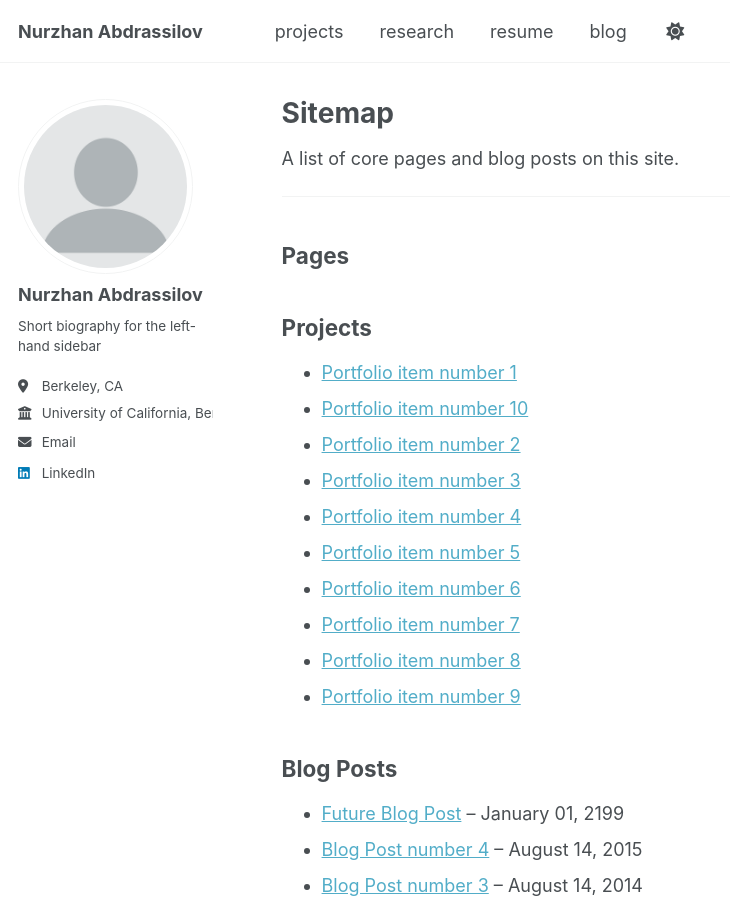
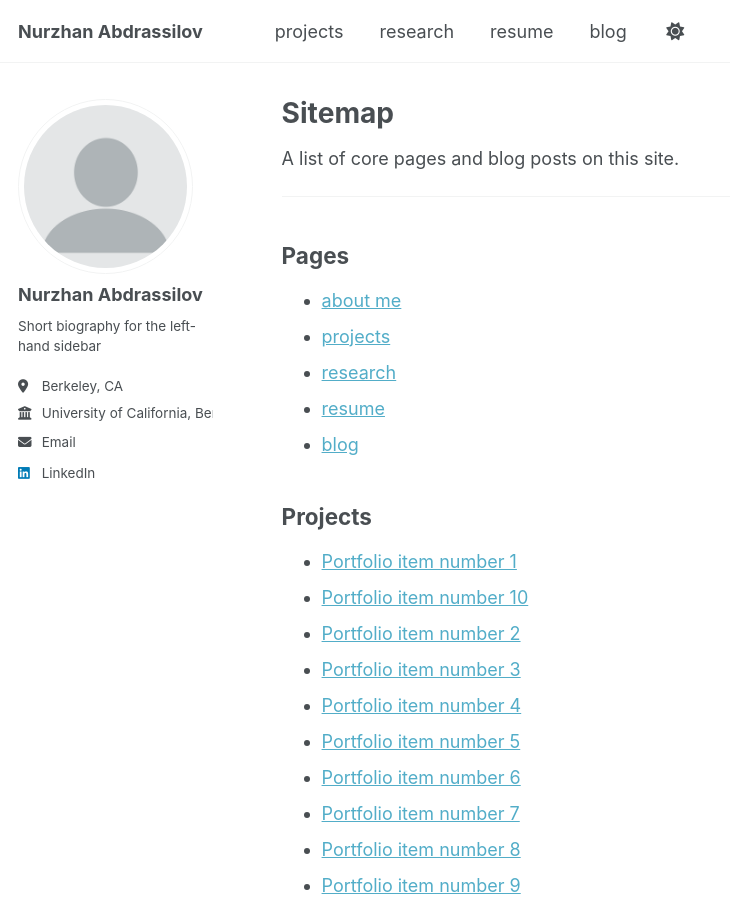
Before and after one commit to NurzhanAbdrassilov/nurzhanabdrassilov.github.io, a Jekyll site: the page built from _pages/sitemap.md, in a window 1280 px wide and 900 px high. Shown: the whole window, without its empty margins (0-730 px from the left). Built offline with Jekyll 4.4.1, drawn with Linux system fonts in a browser that asks for light colours.

Commit message:
now fixed sitemap

```diff
--- a/_pages/sitemap.md
+++ b/_pages/sitemap.md
@@ -13,20 +13,16 @@ A list of core pages and blog posts on this site.
 
 <h2>Pages</h2>
 <ul>
-  {% assign page_map = site.pages | index_by: "url" %}
-
   {% assign ordered_paths = "/,/projects/,/research/,/resume/,/blog/" | split: "," %}
 
   {% for path in ordered_paths %}
-    {% assign page = page_map[path] %}
-    {% if page %}
-      <li><a href="{{ page.url | relative_url }}">{{ page.title }}</a></li>
-    {% endif %}
+    {% for page in site.pages %}
+      {% if page.url == path %}
+        <li><a href="{{ page.url | relative_url }}">{{ page.title }}</a></li>
+      {% endif %}
+    {% endfor %}
   {% endfor %}
 </ul>
-
-
-
 
 <h2>Projects</h2>
 <ul>
```
